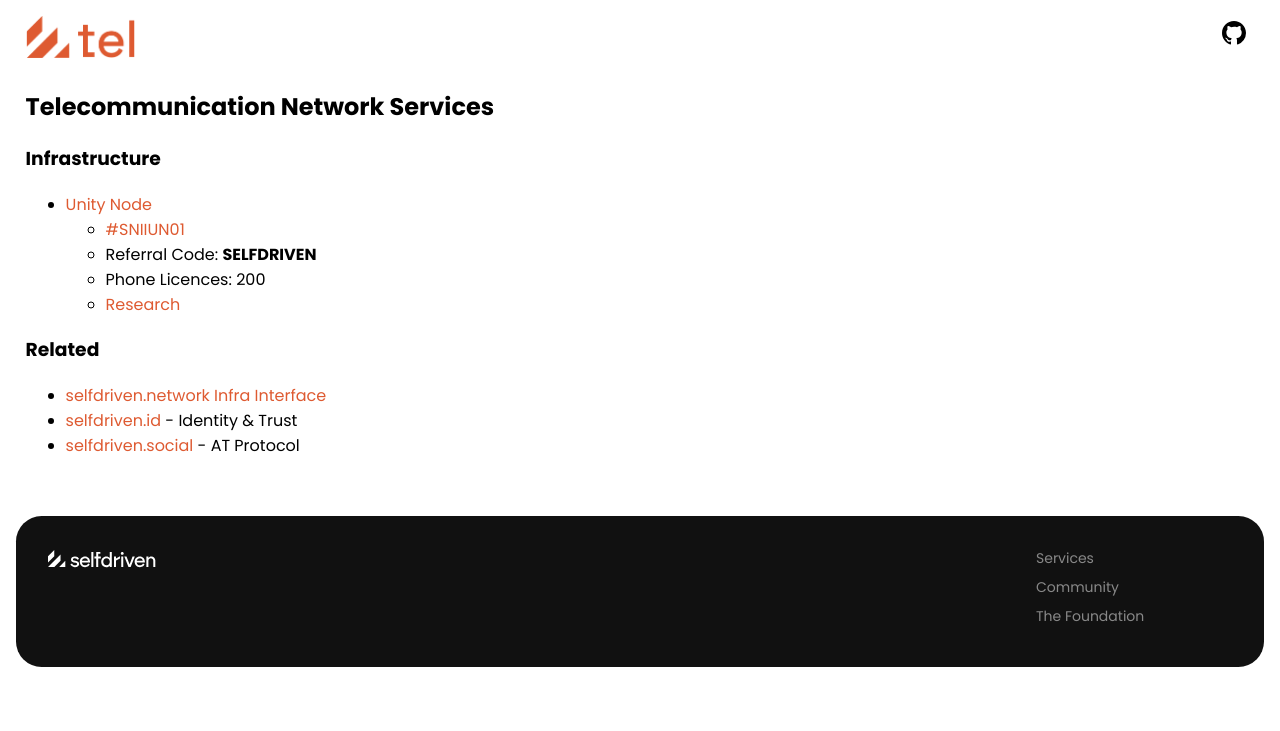
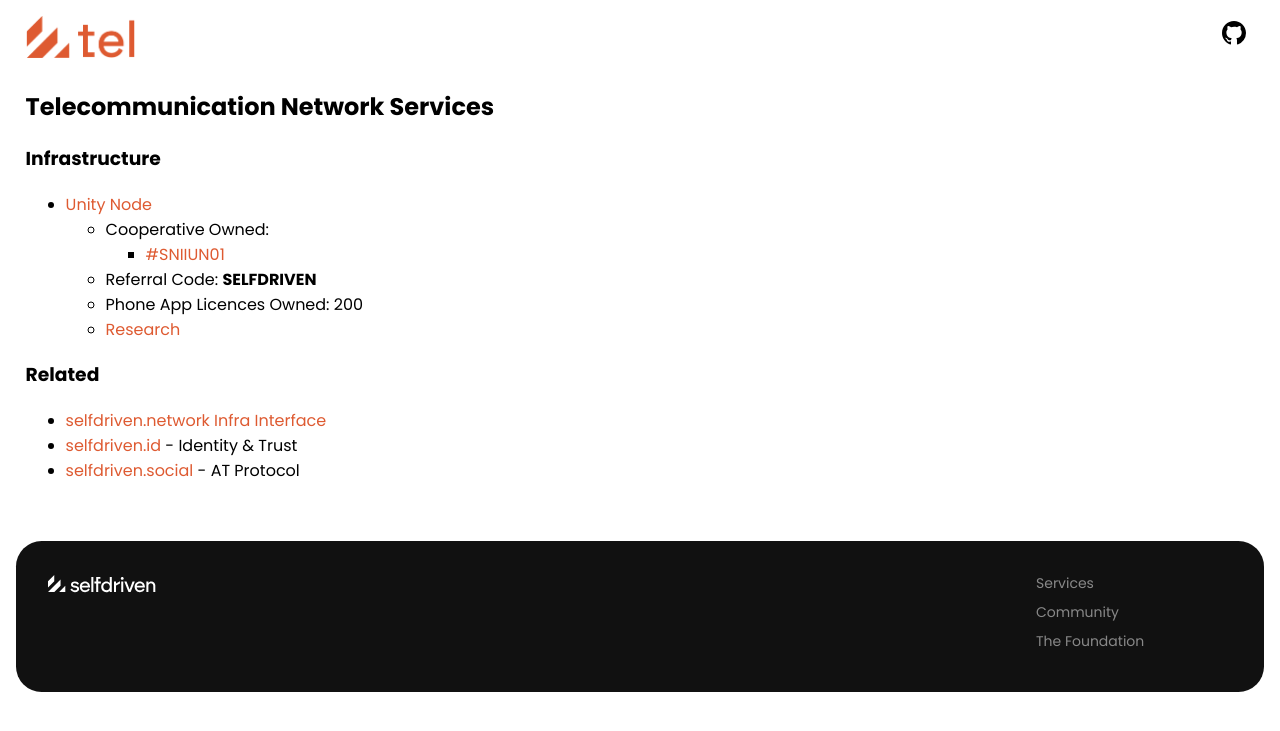
Before and after one commit to selfdriven-services/selfdriven-tel, a Jekyll site: the page built from docs/index.md, in a window 1280 px wide. Shown: the top 731 px of the page. Built offline with Jekyll 4.4.1, drawn with Linux system fonts in a browser that asks for light colours.

Commit message:
Update index.md

```diff
--- a/docs/index.md
+++ b/docs/index.md
@@ -7,9 +7,10 @@
 
 ### Infrastructure
 - [Unity Node](https://unitynodes.io)
-    - [#SNIIUN01](https://adastat.net/policies/269366d093249b0cac98fa9fcbc374578429534e3b7adeac09f081e3)
+    - Cooperative Owned:
+        - [#SNIIUN01](https://adastat.net/policies/269366d093249b0cac98fa9fcbc374578429534e3b7adeac09f081e3)
     - Referral Code: **SELFDRIVEN**
-    - Phone Licences: 200
+    - Phone App Licences Owned: 200
     - [Research](/research/)
 
 ### Related
```
